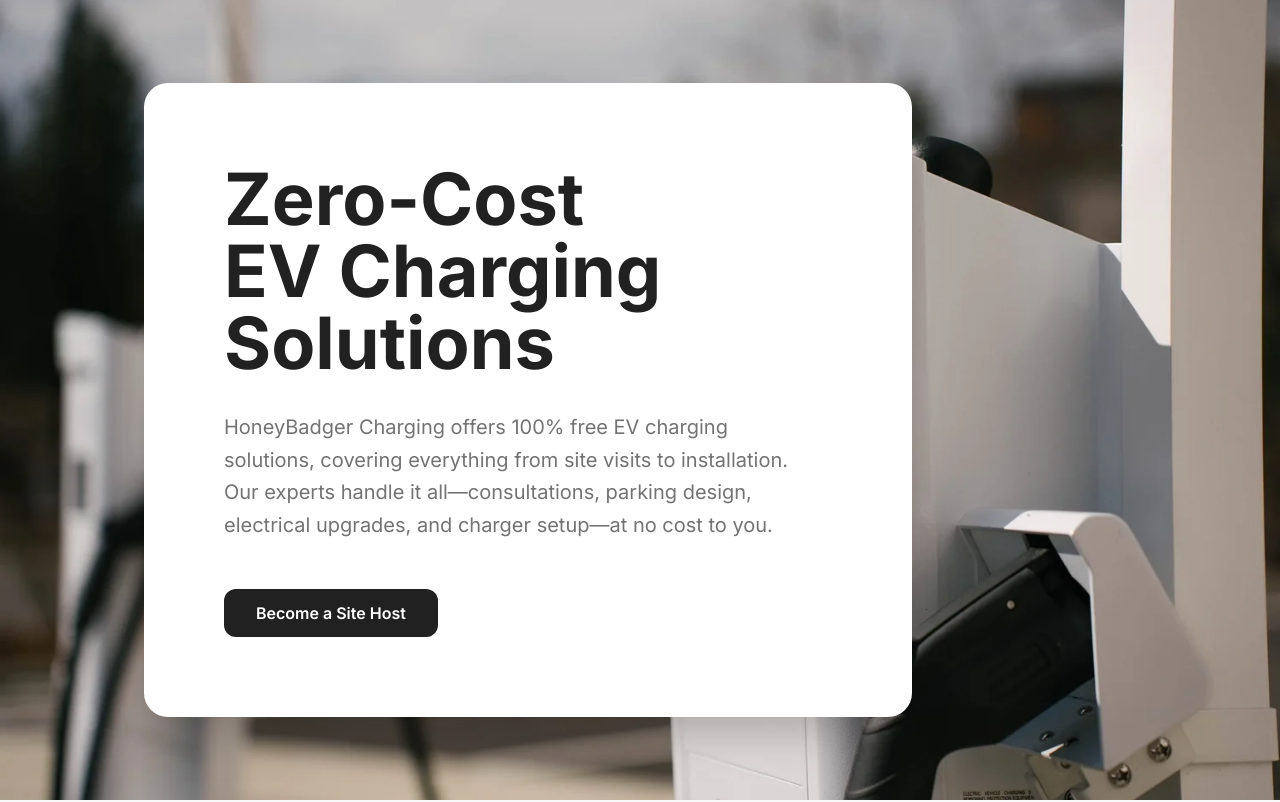
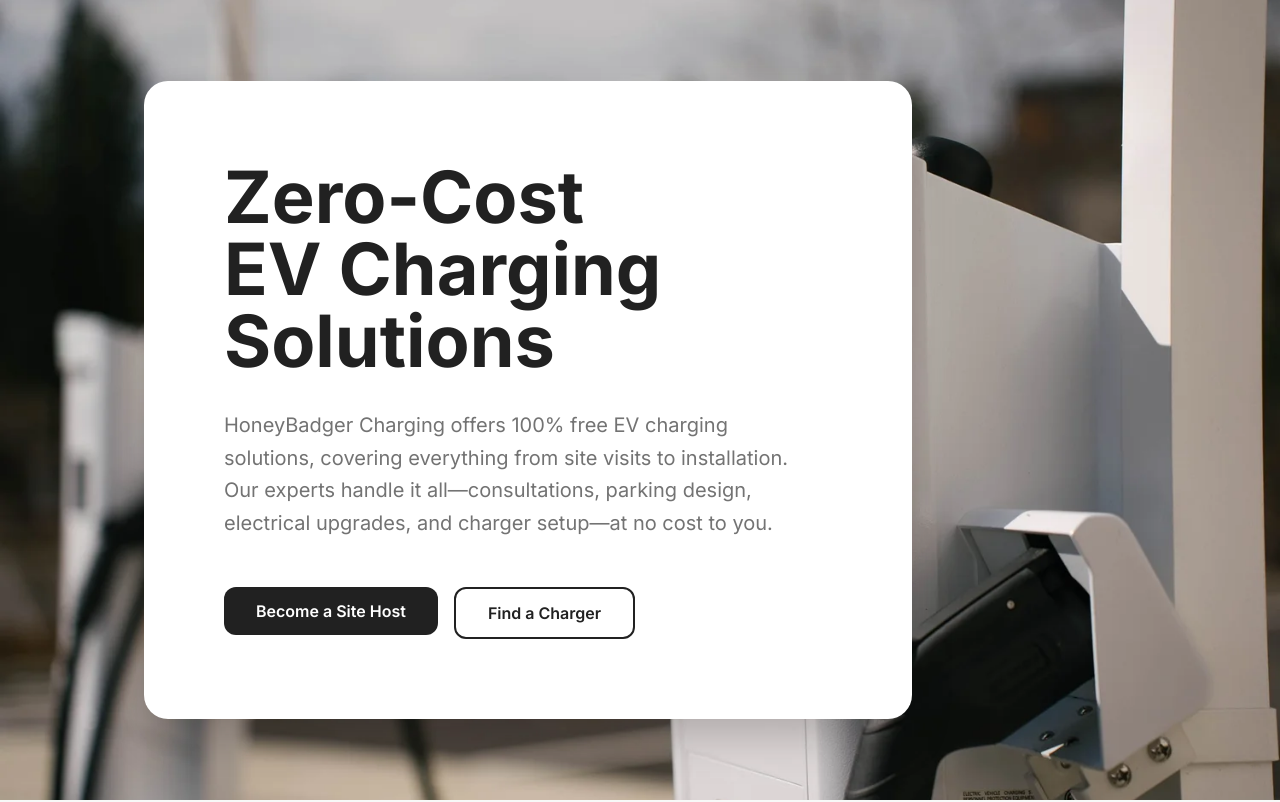
Before and after one commit to HoneyBadgerCharging/honeybadger-charge-landing, a React (Vite) app: page / in a window 1280 px wide. Shown: the top 802 px of the page. Built offline with nearby package versions, Linux system fonts and the light colour scheme.

Commit message:
Add "Find a Charger" button

```diff
--- a/src/components/Hero.tsx
+++ b/src/components/Hero.tsx
@@ -43,6 +43,13 @@ export const Hero = () => {
               >
                 <span>Become a Site Host</span>
               </Button>
+              <Button
+                size="lg"
+                variant="outline"
+                className="border-2 border-foreground bg-transparent text-foreground hover:bg-foreground hover:text-background px-8 py-6 text-base font-semibold rounded-xl"
+              >
+                <span>Find a Charger</span>
+              </Button>
             </div>
           </div>
         </div>
```
